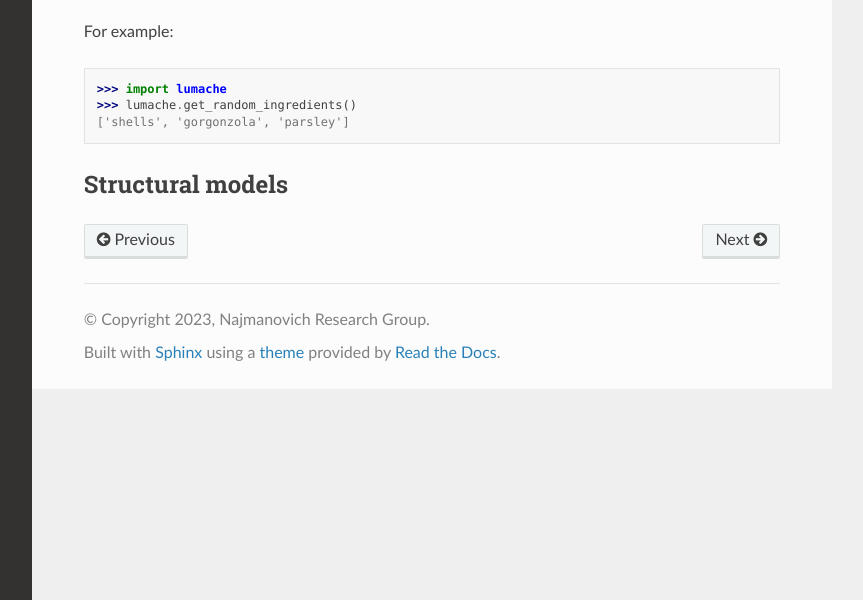
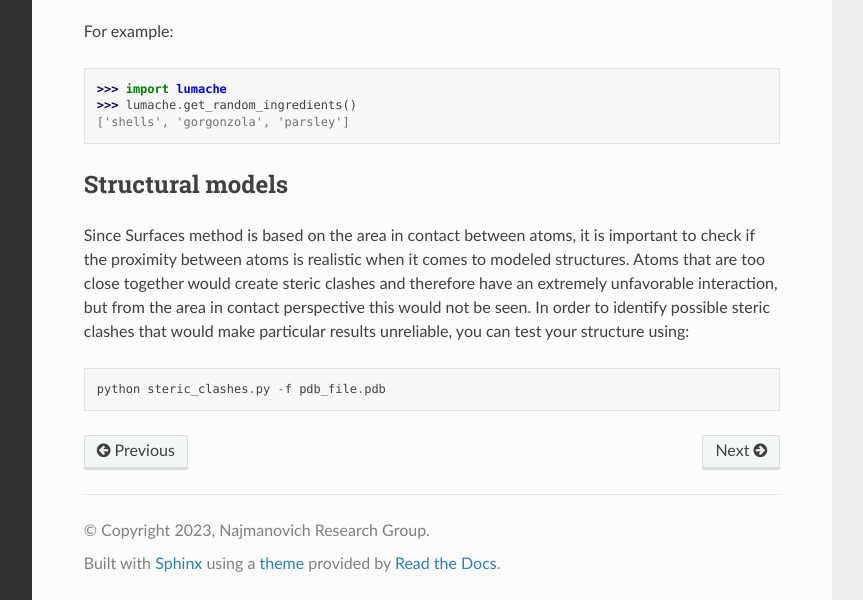
Before and after one commit to nataliateruel/Surfaces_tutorial, a Sphinx documentation site: the page built from docs/source/Preprocessing.rst, in a window 1280 px wide and 1362 px high, cut to the strip 762-1362 px from the top of the window. Shown: the whole strip, without its empty margins (268-1131 px from the left). Built offline with Sphinx 7.4.7 and the Read the Docs theme 2.0.0, drawn with Linux system fonts in a browser that asks for light colours.

Commit message:
Update Preprocessing.rst

```diff
--- a/docs/source/Preprocessing.rst
+++ b/docs/source/Preprocessing.rst
@@ -34,3 +32,7 @@ For example:
 
 Structural models
 ----------------
+
+Since Surfaces method is based on the area in contact between atoms, it is important to check if the proximity between atoms is realistic when it comes to modeled structures. Atoms that are too close together would create steric clashes and therefore have an extremely unfavorable interaction, but from the area in contact perspective this would not be seen. In order to identify possible steric clashes that would make particular results unreliable, you can test your structure using::
+
+   python steric_clashes.py -f pdb_file.pdb
```
Also changed, not shown: other parts of docs/source/Preprocessing.rst (+0 -2 lines).
